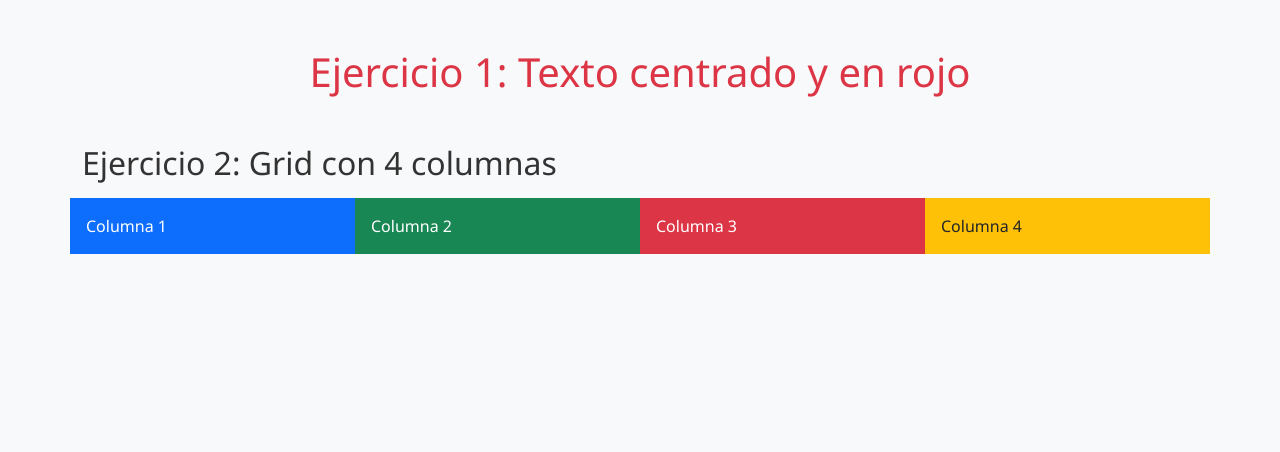
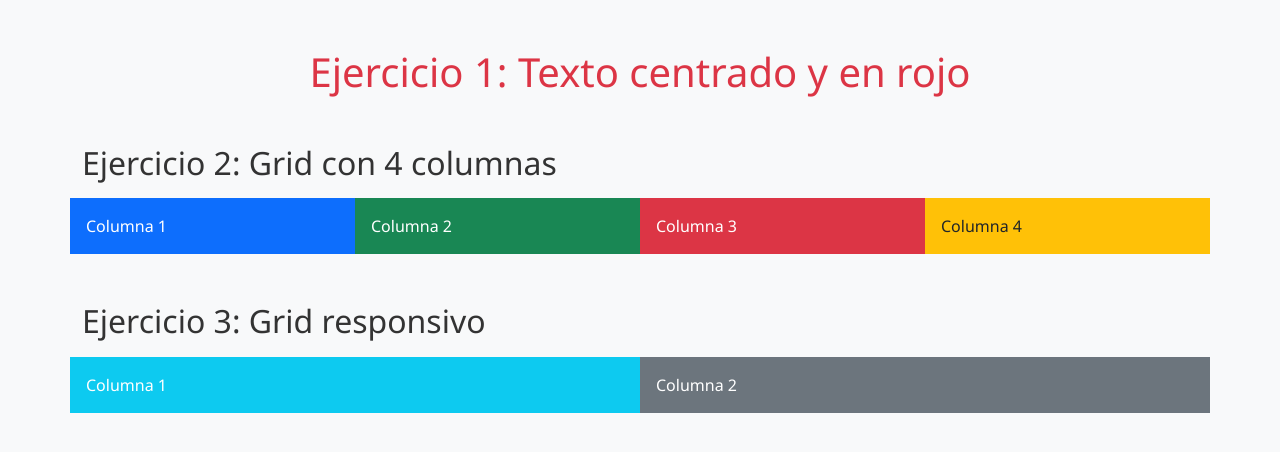
Before and after one commit to ana2373/taller_bostrap, a plain HTML site: page index.html in a window 1280 px wide. Drawn offline with Linux system fonts and the light colour scheme; files that its build step writes are made by us from their sources.

Commit message:
commit 3

```diff
--- a/index.html
+++ b/index.html
@@ -20,6 +20,13 @@
       <div class="col bg-warning text-dark p-3">Columna 4</div>
     </div>
   </section>
+   <section class="container my-5">
+    <h2 class="mb-3">Ejercicio 3: Grid responsivo</h2>
+    <div class="row">
+      <div class="col-md-6 bg-info text-white p-3">Columna 1</div>
+      <div class="col-md-6 bg-secondary text-white p-3">Columna 2</div>
+    </div>
+  </section>
      <script src="bootstrap-5.3.8-dist/js/bootstrap.bundle.min.js"></script>
 </body>
 </html>
```
